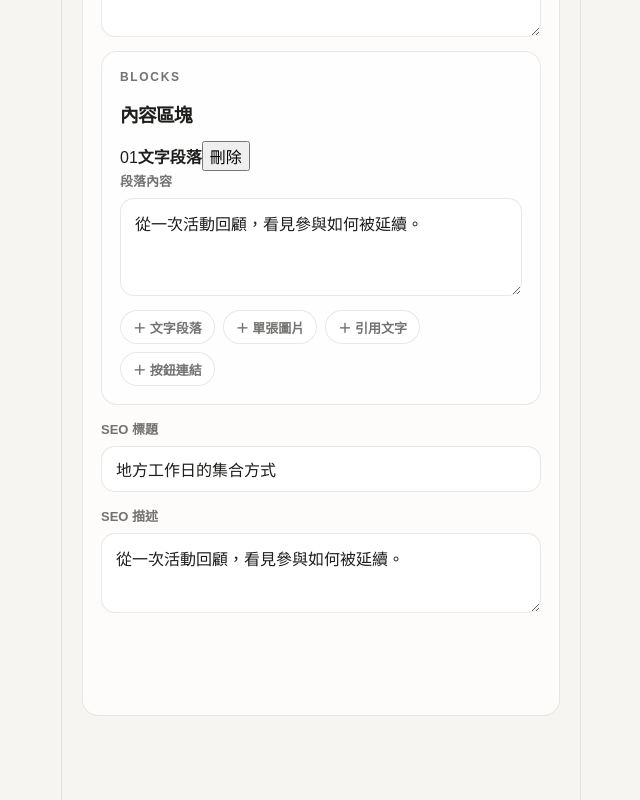
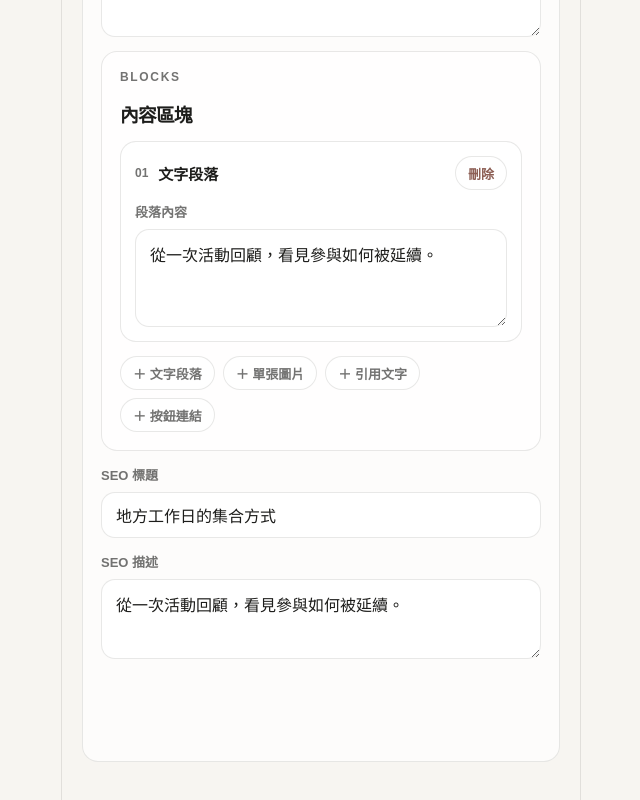
Before and after one commit to kimbridge1313-cpu/lam-mobile-cms, a React (Vite) app: page /admin/articles/community-day/edit in a window 1280 px wide. Shown: the part 1381-2181 px from the top of the page, without its empty margins (319-959 px from the left). Built offline with nearby package versions, Linux system fonts and the light colour scheme.

Commit message:
Style editable article blocks

```diff
--- a/src/admin-fixes.css
+++ b/src/admin-fixes.css
@@ -74,3 +74,78 @@
 .category-actions button:last-child {
   color: var(--lam-danger);
 }
+
+.block-editor-list {
+  display: grid;
+  gap: 12px;
+}
+
+.block-editor-card {
+  display: grid;
+  gap: 12px;
+  padding: 14px;
+  border: 1px solid var(--lam-line);
+  border-radius: 16px;
+  background: var(--lam-soft-white);
+}
+
+.block-editor-header {
+  display: grid;
+  grid-template-columns: auto 1fr auto;
+  align-items: center;
+  gap: 10px;
+}
+
+.block-editor-header span {
+  color: var(--lam-muted);
+  font-size: 12px;
+  font-weight: 800;
+}
+
+.block-editor-header strong {
+  font-size: 15px;
+}
+
+.block-editor-header button {
+  min-height: 34px;
+  border: 1px solid var(--lam-line);
+  border-radius: 999px;
+  padding: 0 12px;
+  background: var(--lam-soft-white);
+  color: var(--lam-danger);
+  font-size: 13px;
+  font-weight: 700;
+}
+
+.quote-block blockquote {
+  margin: 0;
+  color: var(--lam-primary-black);
+  font-size: 18px;
+  line-height: 1.7;
+}
+
+.image-block {
+  display: grid;
+}
+
+.image-block img {
+  width: 100%;
+  border-radius: 14px;
+}
+
+.image-block small {
+  color: var(--lam-muted);
+}
+
+.button-block a {
+  display: inline-flex;
+  min-height: 42px;
+  align-items: center;
+  justify-content: center;
+  border-radius: 999px;
+  padding: 0 16px;
+  background: var(--lam-primary-black);
+  color: var(--lam-soft-white);
+  font-size: 14px;
+  font-weight: 700;
+}
```
